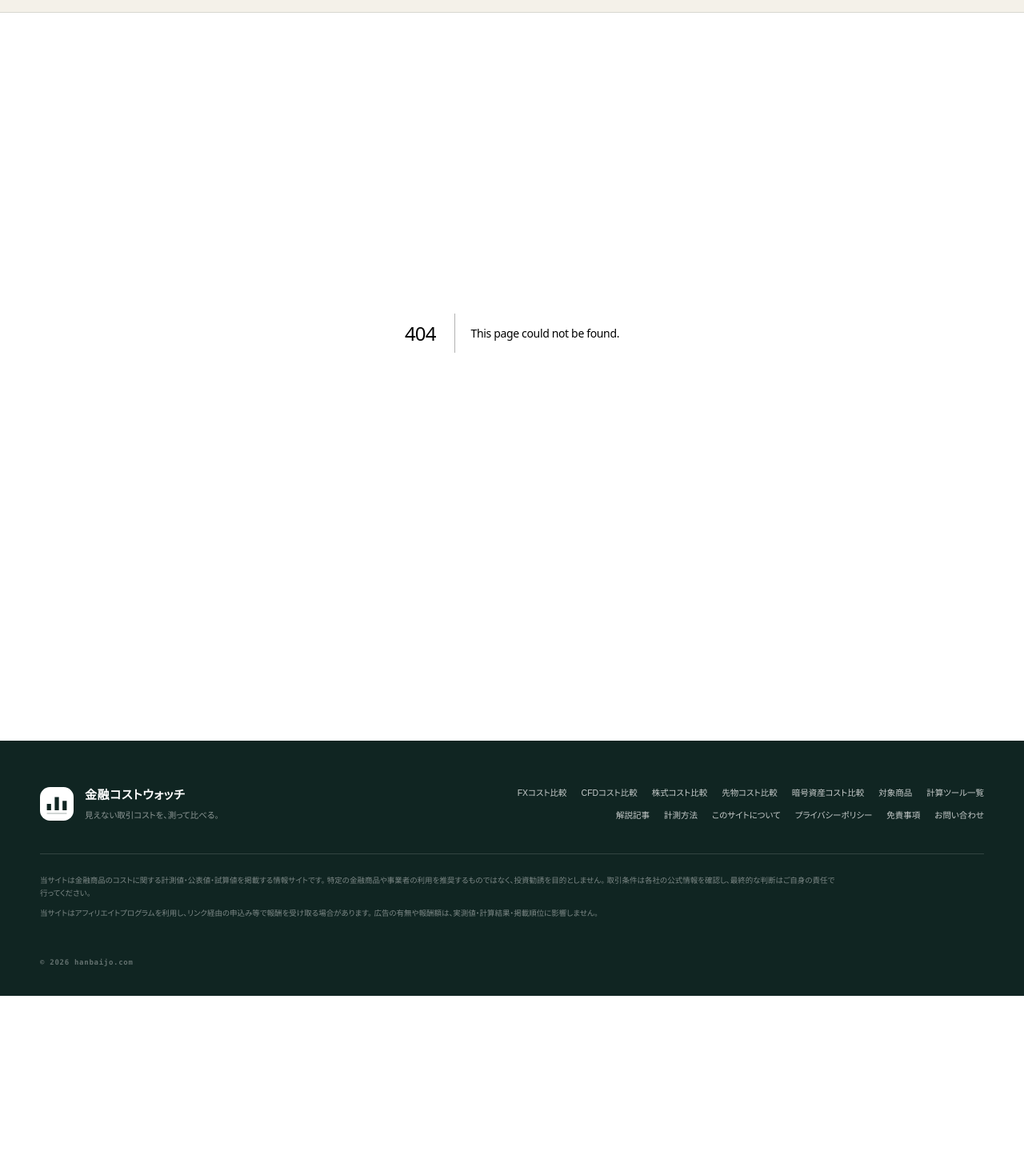
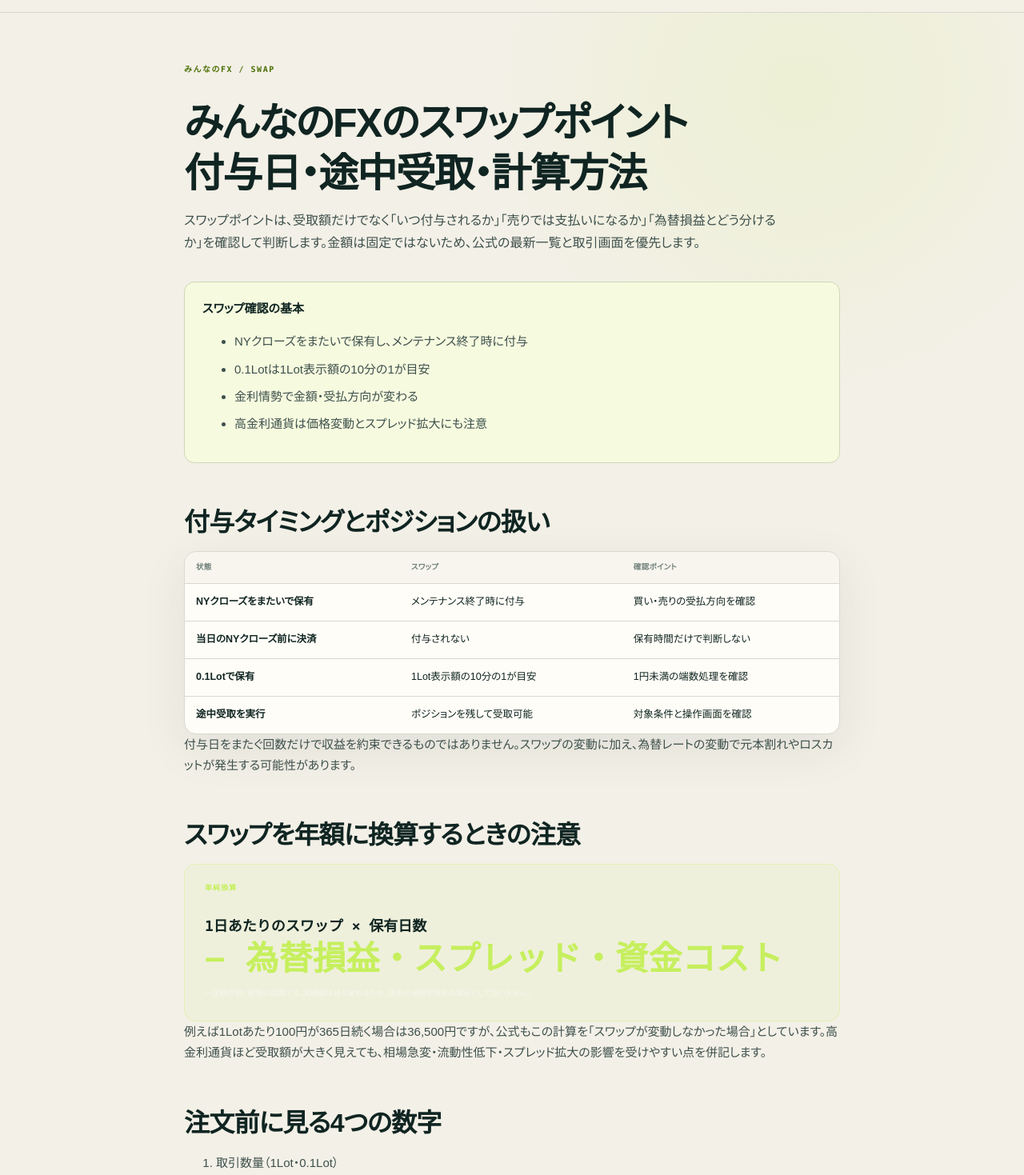
Before and after one commit to mrok18/hanbaijo, a Next.js app: page /articles/minna-fx-swap-points-calendar in a window 1280 px wide. Before the commit this address had no page. Shown: the part 61-1530 px from the top of the page at 80% size. Before the commit the page ends 1306 px from the top, so only its background shows below. Built offline with nearby package versions, Linux system fonts and the light colour scheme.

Commit message:
Add Minna FX swap guide

```diff
--- /dev/null
+++ b/app/articles/minna-fx-swap-points-calendar/page.tsx
@@ -0,0 +1,59 @@
+import type { Metadata } from 'next';
+import Link from 'next/link';
+
+export const metadata: Metadata = {
+  title: 'みんなのFXのスワップポイント｜付与日・途中受取・計算方法',
+  description: 'みんなのFXのスワップポイントが付与される条件、途中受取、日々変動する金額の確認方法とリスクを公式情報で整理します。',
+};
+
+const faq = [
+  { q: 'みんなのFXのスワップはいつ付与されますか？', a: 'ポジションをNYクローズをまたいで保有すると、メンテナンス終了時にスワップが付与されます。当日のNYクローズ前に決済した場合は付与されません。' },
+  { q: 'スワップポイントは毎日同じですか？', a: '同じではありません。各国の金利情勢や市場環境で日々変動し、受取りと支払いの方向が逆転する可能性もあります。' },
+  { q: 'ポジションを決済せずにスワップだけ受け取れますか？', a: '公式案内ではスワップの途中受取に対応しています。受取操作の条件・対象ポジションは取引画面と最新の取引ルールを確認してください。' },
+] as const;
+
+export default function Page() {
+  const jsonLd = { '@context': 'https://schema.org', '@graph': [
+    { '@type': 'Article', headline: metadata.title, description: metadata.description, datePublished: '2026-09-10', dateModified: '2026-09-10', mainEntityOfPage: 'https://hanbaijo.com/articles/minna-fx-swap-points-calendar', author: { '@type': 'Organization', name: '金融コストウォッチ' }, publisher: { '@type': 'Organization', name: '金融コストウォッチ' } },
+    { '@type': 'FAQPage', mainEntity: faq.map((item) => ({ '@type': 'Question', name: item.q, acceptedAnswer: { '@type': 'Answer', text: item.a } })) },
+  ] };
+
+  return <article>
+    <script type="application/ld+json" dangerouslySetInnerHTML={{ __html: JSON.stringify(jsonLd).replace(/</g, '\\u003c') }} />
+    <p className="page-kicker">みんなのFX / SWAP</p>
+    <h1>みんなのFXのスワップポイント<br />付与日・途中受取・計算方法</h1>
+    <p className="lede">スワップポイントは、受取額だけでなく「いつ付与されるか」「売りでは支払いになるか」「為替損益とどう分けるか」を確認して判断します。金額は固定ではないため、公式の最新一覧と取引画面を優先します。</p>
+
+    <div className="callout"><strong>スワップ確認の基本</strong><ul><li>NYクローズをまたいで保有し、メンテナンス終了時に付与</li><li>0.1Lotは1Lot表示額の10分の1が目安</li><li>金利情勢で金額・受払方向が変わる</li><li>高金利通貨は価格変動とスプレッド拡大にも注意</li></ul></div>
+
+    <h2>付与タイミングとポジションの扱い</h2>
+    <div className="data-panel"><div className="table-scroll"><table className="rates comparison-table"><thead><tr><th>状態</th><th>スワップ</th><th>確認ポイント</th></tr></thead><tbody>
+      <tr><td className="ex-name">NYクローズをまたいで保有</td><td>メンテナンス終了時に付与</td><td>買い・売りの受払方向を確認</td></tr>
+      <tr><td className="ex-name">当日のNYクローズ前に決済</td><td>付与されない</td><td>保有時間だけで判断しない</td></tr>
+      <tr><td className="ex-name">0.1Lotで保有</td><td>1Lot表示額の10分の1が目安</td><td>1円未満の端数処理を確認</td></tr>
+      <tr><td className="ex-name">途中受取を実行</td><td>ポジションを残して受取可能</td><td>対象条件と操作画面を確認</td></tr>
+    </tbody></table></div></div>
+    <p>付与日をまたぐ回数だけで収益を約束できるものではありません。スワップの変動に加え、為替レートの変動で元本割れやロスカットが発生する可能性があります。</p>
+
+    <h2>スワップを年額に換算するときの注意</h2>
+    <div className="fx-formula"><span>単純換算</span><strong>1日あたりのスワップ × 保有日数</strong><b>− 為替損益・スプレッド・資金コスト</b><small>一定額が続く前提の試算です。実績値は日々変わるため、過去の金額を将来の保証として扱いません。</small></div>
+    <p>例えば1Lotあたり100円が365日続く場合は36,500円ですが、公式もこの計算を「スワップが変動しなかった場合」としています。高金利通貨ほど受取額が大きく見えても、相場急変・流動性低下・スプレッド拡大の影響を受けやすい点を併記します。</p>
+
+    <h2>注文前に見る4つの数字</h2>
+    <ol><li>取引数量（1Lot・0.1Lot）</li><li>買い・売りそれぞれのスワップ</li><li>スプレッドと適用時間</li><li>必要証拠金、維持率、ロスカットまでの余力</li></ol>
+    <p><Link href="/fx/swap-calendar-comparison">FX各社のスワップカレンダーを比較する →</Link></p>
+    <p><Link href="/articles/minna-fx-spread-light-pair">みんなのFXのスプレッドとLIGHTペアを確認する →</Link></p>
+
+    <h2>よくある質問</h2>
+    {faq.map((item) => <section key={item.q}><h3>{item.q}</h3><p>{item.a}</p></section>)}
+
+    <section className="article-sources" aria-labelledby="sources"><h2 id="sources">参照したみんなのFX公式資料</h2><ul>
+      <li><a href="https://min-fx.jp/lineup/fx/service/swap/" target="_blank" rel="noopener noreferrer">みんなのFX「スワップについて」</a></li>
+      <li><a href="https://min-fx.jp/lineup/fx/service/outline/" target="_blank" rel="noopener noreferrer">みんなのFX「サービス概要」</a></li>
+    </ul><p>スワップの仕組み・付与条件は2026年9月10日に確認しました。金額は日々変動するため、取引前に公式の最新一覧を確認してください。</p></section>
+
+    <p className="affiliate-disclosure">本記事はみんなのFXの公式情報を整理したものです。提携広告の有無や報酬額は、取引条件・リスクの評価に影響しません。FXは元本および利益が保証されず、損失が生じる場合があります。</p>
+    <p><Link href="/fx/minna-fx">みんなのFXの取引条件一覧へ →</Link></p>
+    <p><Link href="/articles">解説記事一覧へ戻る →</Link></p>
+  </article>;
+}
--- a/app/articles/posts.ts
+++ b/app/articles/posts.ts
@@ -53,6 +53,7 @@ export const POSTS = [
   { slug: 'minna-fx-account-opening-flow', category: 'FX・みんなのFX', title: 'みんなのFXの口座開設｜必要書類・審査・取引開始までの流れ', desc: '申込入力、本人確認、審査、入金、取引開始までを順番に整理し、提出前の不備を防ぐ。' },
   { slug: 'minna-fx-spread-light-pair', category: 'FX・みんなのFX', title: 'みんなのFXのスプレッド｜LIGHTペア・時間帯・例外を比較', desc: 'USD/JPY LIGHT・通常ペアの提示値、適用時間、取引上限、原則固定の例外と実質コストを整理する。' },
   { slug: 'minna-fx-trading-hours-maintenance', category: 'FX・みんなのFX', title: 'みんなのFXの取引時間｜夏時間・冬時間・メンテナンス', desc: '取引時間、日次・週次メンテナンス、予約注文と約定の違いを公式サービス概要で整理する。' },
+  { slug: 'minna-fx-swap-points-calendar', category: 'FX・みんなのFX', title: 'みんなのFXのスワップポイント｜付与日・途中受取・計算方法', desc: 'スワップの付与条件、途中受取、日々変動する金額の見方と高金利通貨のリスクを整理する。' },
   { slug: 'minna-fx-deposit-transfer', category: 'FX・みんなのFX', title: 'みんなのFXの入金・振替｜銀行振込とダイレクト入金の違い', desc: '入金口座、ダイレクト入金、FX口座への振替、反映されないときの確認順を公式情報で整理する。' },
   { slug: 'minna-fx-losscut', category: 'FX・みんなのFX', title: 'みんなのFXのロスカット｜証拠金維持率100％以下と不足金', desc: '証拠金維持率、自動ロスカット、未約定注文の取消しと不足金リスクを公式情報で整理する。' },
   { slug: 'saxo-products-overview', category: 'FX・サクソバンク証券', title: 'サクソバンク証券の取扱商品｜FX・CFD・海外株・先物を口座で整理', desc: 'FX、CFD、外国株式、ETF、先物、オプションを商品ごとのリスクと確認項目で整理する。' },
--- a/app/fx/minna-fx/page.tsx
+++ b/app/fx/minna-fx/page.tsx
@@ -15,6 +15,7 @@ export default function Page() {
     { href: '/articles/minna-fx-account-opening-flow', title: '口座開設・必要書類・審査の流れ', description: '申込入力、本人確認、審査、入金、取引開始までを順番に確認します。' },
     { href: '/articles/minna-fx-spread-light-pair', title: 'スプレッド・LIGHTペアの条件', description: '時間帯、通常ペアとの違い、取引上限、原則固定の例外を確認します。' },
     { href: '/articles/minna-fx-trading-hours-maintenance', title: '取引時間・メンテナンス', description: '夏時間・冬時間、日次・週次メンテナンス、予約注文の扱いを確認します。' },
+    { href: '/articles/minna-fx-swap-points-calendar', title: 'スワップポイント・付与条件', description: 'NYクローズ、途中受取、日々変動する金額とリスクを確認します。' },
     { href: '/articles/minna-fx-trading-unit', title: '1Lot・0.1Lotと必要証拠金', description: '1Lot＝10,000通貨、0.1Lot＝1,000通貨の数量を整理します。' },
     { href: '/articles/minna-fx-deposit-transfer', title: '入金・振替と反映遅延', description: '銀行振込・ダイレクト入金からFX口座へ振替する流れを確認します。' },
     { href: '/articles/minna-fx-losscut', title: 'ロスカットと不足金', description: '証拠金維持率100％以下の判定と急変時のリスクを確認します。' },
```
